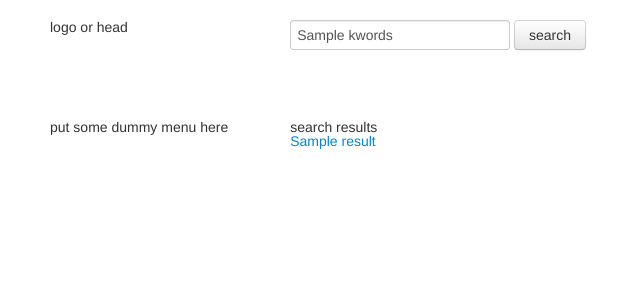
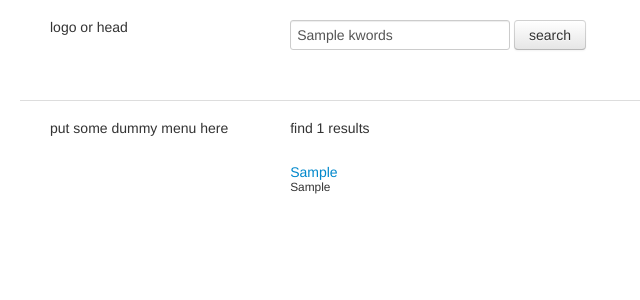
Before and after one commit to reasonsolo/cc_homework, a Django app: template suibian/suibian/templates/search.html in a window 1280 px wide. Shown: the top 300 px of the page, without its empty margins (0-640 px from the left). Run offline with Django 3.2, Linux system fonts and the light colour scheme; the template is opened without the code that fills it: most values are stand-ins (such as "Sample title", 1, 10 or a date in 2020); parts of the project's set-up code (start-up, migrations or seed data) failed here and were passed over.

Commit message:
search result with title

```diff
--- a/suibian/suibian/static/css/main.css
+++ b/suibian/suibian/static/css/main.css
@@ -15,6 +15,7 @@
 #searchtop {
     height: 100px;
     margin: auto auto;
+    border-bottom: 1px #DDD solid;
 }
 #mainsearch, #results, #logo, #menu {
     line-height: 1em;
@@ -28,3 +29,6 @@
 #mainsearch form {
     margin: 0;
 }
+.result {
+    margin: 30px 0px;
+}
--- a/suibian/suibian/templates/search.html
+++ b/suibian/suibian/templates/search.html
@@ -19,17 +19,22 @@ Search
     </div>
     </div>
     <div class="clearfix"> </div>
+
     <div class="row-fluid">
         <div class="span2" id="menu">
             put some dummy menu here
         </div>
         <div class="span8" id="results">
-            search results
+            <div id="resultinfo">
+                find {{ results|length }} result{{ results|pluralize }}
+            </div>
+
             {% for result in results %}
             <div class="result">
                 <div class="title">
-                    <a href="{{ result }}" target="_blank">{{ result }}</a>
+                    <a href="{{ result.0 }}" target="_blank">{{ result.1 }}</a>
                 </div>
+                <div class="url"><small>{{ result.0 }}</small></div>
             </div>
 
             {% endfor %}
```
Also changed, not shown: suibian/suibian/search.py (+11 -7 lines).
